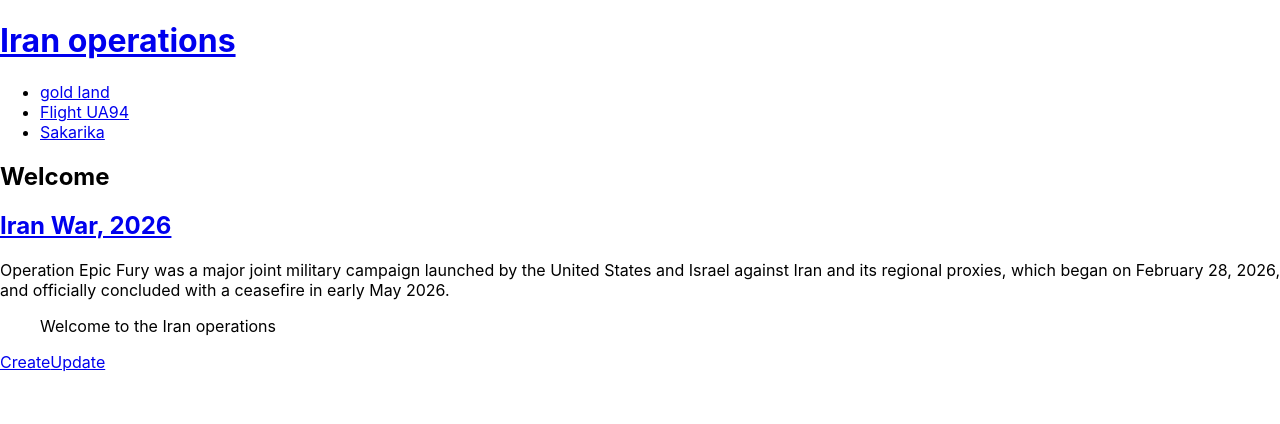
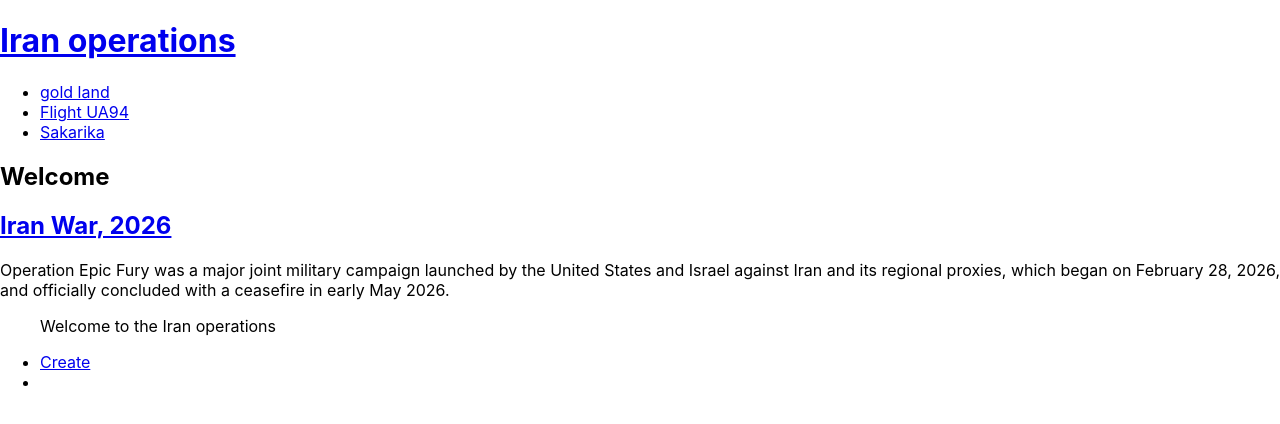
Before and after one commit to Wonnho/learningSchoolReact, a React (Create React App) app: page / in a window 1280 px wide. Shown: the top 424 px of the page. Built offline with nearby package versions, Linux system fonts and the light colour scheme.

Commit message:
create update component

```diff
--- a/src/App.js
+++ b/src/App.js
@@ -100,6 +100,33 @@ function Create(props) {
     </div>
   );
 }
+
+
+function Update(props) {
+  return (
+    <div>
+      <article>
+        <h1>Update</h1>
+      <form onSubmit={(e) => {
+        e.preventDefault();
+        const title = e.target.title.value;
+        const body = e.target.body.value;
+        console.log(title, body);
+        props.onUpdate(title, body);
+      }}>
+
+      <p>  <input type="text" name="title" placeholder="title"></input>
+        </p>
+        <p>
+        <textarea type="text" name="body" placeholder="body"></textarea>
+        </p>
+        <p> <input type="submit" value="Update"></input></p>
+      </form>
+      </article>
+    </div>
+  );
+}
+
 function App() {
 
   const [mode, setMode] = useState("WELCOME");
@@ -114,6 +141,7 @@ function App() {
 
   const [nextId, setNextId] = useState(4);
 
+let contextControll=null;
 
   if (mode === "WELCOME") {
     content = (
@@ -131,8 +159,11 @@ function App() {
            break; // Stop looping once found!
         }
           }
-
       content=<Article title={title} body={body} />
+      contextControll = <li><a href={`/update/` +id } onClick={(e) => {
+        e.preventDefault();
+        setMode("UPDATE");
+      }}> Update</a></li>
   }
    else if (mode === "CREATE") {
     content=<Create onCreate={(_title, _body) => {
@@ -143,7 +174,9 @@ function App() {
       setNextId(nextId + 1);
 
     }}></Create>
-
+  }
+    else if (mode === "UPDATE") {
+      content=<Update></Update>
 
    }
 
@@ -165,13 +198,18 @@ function App() {
       />
 
 {content}
+<ul>
+  <li>
 <a href="/create" onClick={(e) => {
   e.preventDefault();
   setMode("CREATE");
 }}> Create</a>
-
- <a href="/update">Update</a>
-
+</li>
+<li>
+ {/* <a href="/update">Update</a> */}
+   {contextControll}
+</li>
+</ul>
     </div>
   );
 }
```
